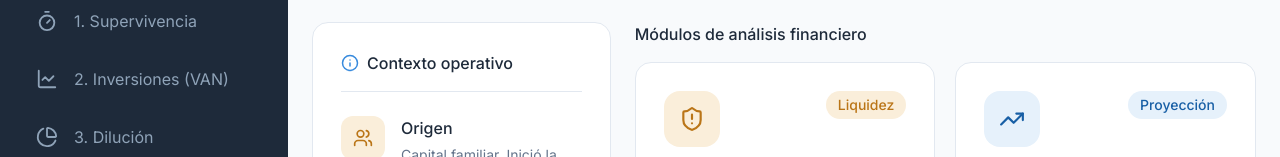
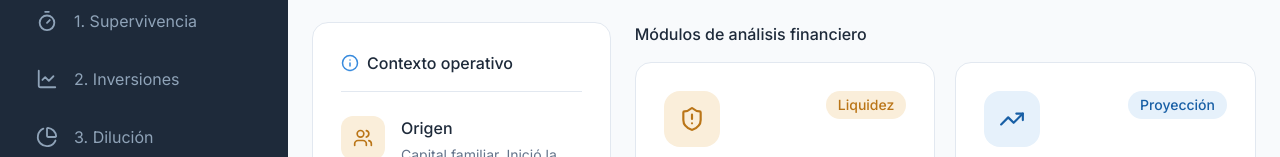
Before and after one commit to Jhamilveliz/FinanzasP1, a Next.js app in the folder frontend/: page / in a window 1280 px wide. Shown: the part 184-341 px from the top of the page. Built offline with nearby package versions, Linux system fonts and the light colour scheme.

Commit message:
etiqueta xd

```diff
--- a/frontend/src/components/Sidebar.tsx
+++ b/frontend/src/components/Sidebar.tsx
@@ -10,7 +10,7 @@ export default function Sidebar() {
     const menuItems = [
         { href: '/', label: 'Resumen', icon: Home },
         { href: '/supervivencia', label: '1. Supervivencia', icon: Timer },
-        { href: '/inversiones', label: '2. Inversiones (VAN)', icon: LineChart },
+        { href: '/inversiones', label: '2. Inversiones', icon: LineChart },
         { href: '/capital', label: '3. Dilución', icon: PieChart },
         { href: '/prestamos', label: '4. Préstamos', icon: Landmark },
     ];
```
